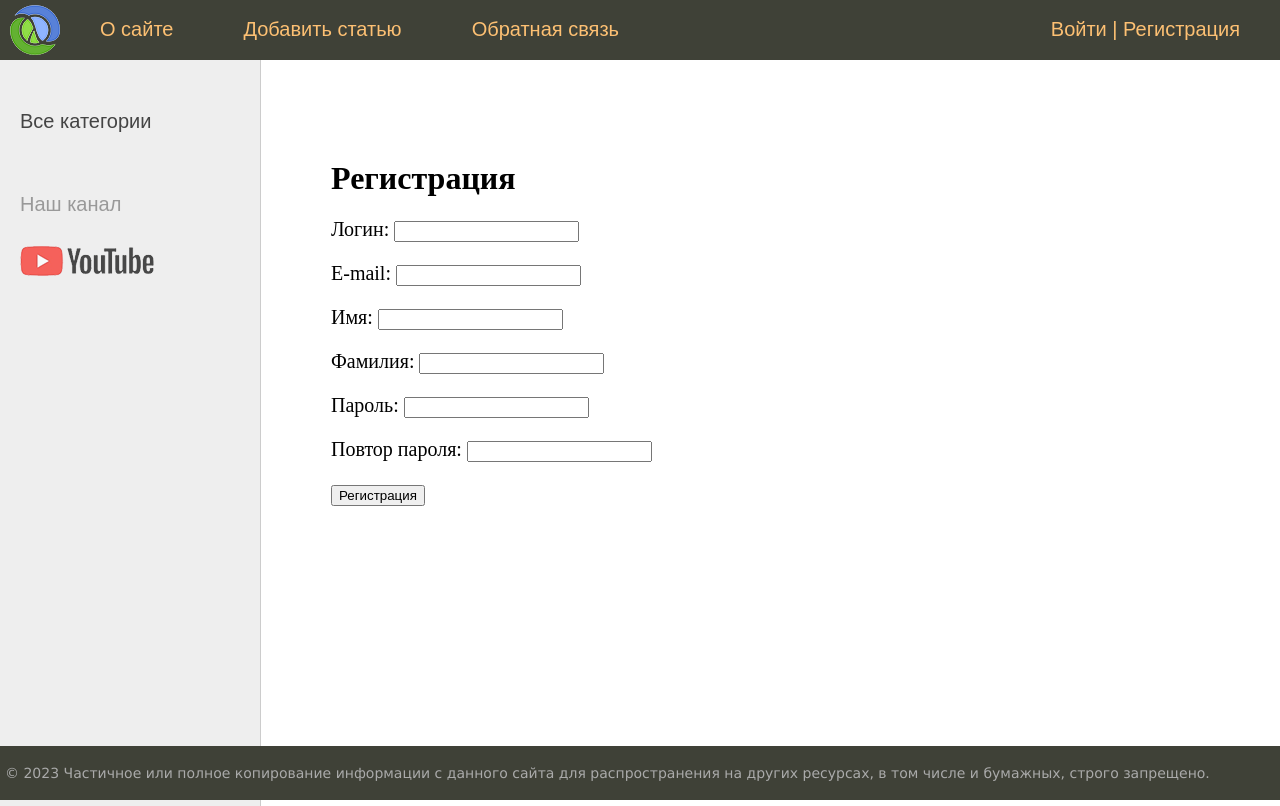
After one commit to Ivan-Sch/lessonDjango, a Django app: page /users/register/ in a window 1280 px wide. The commit adds this page. Run offline with Django 4.2, Linux system fonts and the light colour scheme; data that the repository does not hold is empty.

Commit message:
Добавил функционал 'регистрации пользователя'
1) users -> forms
/// Добавлена форма связанная с моделью для регистрации.
/// ТАм прописана доп валидация, которая начинает работать при проверке коректности переданной формы.
2) users -> views
Создана ф-я для регистарции, где после is_valid происходид хеширование пароля user.set_password()
3) Добавлены доп шаблоны для регистрации register.html и после регистрации register_done.html

```diff
--- a/sitewomen/templates/base.html
+++ b/sitewomen/templates/base.html
@@ -30,7 +30,7 @@
 </form>
 </li>
 {% else %}
-	<li class="last"><a href="{% url 'users:login' %}">Войти</a> | <a href="#">Регистрация</a></li>
+	<li class="last"><a href="{% url 'users:login' %}">Войти</a> | <a href="{% url 'users:register' %}">Регистрация</a></li>
 {% endif %}
                             </ul>
                             <div class="clear"></div>
--- a/sitewomen/users/forms.py
+++ b/sitewomen/users/forms.py
@@ -1,6 +1,7 @@
 from django import forms
 from django.contrib.auth import get_user_model
 from django.contrib.auth.forms import AuthenticationForm
+from django.contrib.auth.models import User
 
 
 class LoginUserForm(AuthenticationForm):
@@ -13,3 +14,32 @@ class LoginUserForm(AuthenticationForm):
         #Это рекомендуемая практика на случай изменения модели. Тогда в программе ничего дополнительно
         # менять не придется.
         fields = ['username', 'password'] #отображать в форме поля username и password
+
+
+class RegisterUserForm(forms.ModelForm):
+    username = forms.CharField(label="Логин")
+    password = forms.CharField(label="Пароль", widget=forms.PasswordInput)
+    password2 = forms.CharField(label="Повтор пароля", widget=forms.PasswordInput)
+
+    class Meta:
+        model = get_user_model()
+        fields = ['username', 'email', 'first_name', 'last_name', 'password', 'password2']
+        labels = {
+            'email': 'E-mail',
+            'first_name': 'Имя',
+            'last_name': 'Фамилия',
+        }
+    # ДОП вылидация. ПРОИСХОДИТ ПРИ ПРОВВЕРКИ is_valid() в функ-ии представления,
+    # автоматически вызываются при проверке корректности переданных данных
+    def clean_password2(self): #проверка равенства двух паролей
+        cd = self.cleaned_data
+        if cd['password'] != cd['password2']:
+            raise forms.ValidationError("Пароли не совпадают!")
+        return cd['password2']
+
+
+    def clean_email(self): #проверка уникальности email в БД
+        email = self.cleaned_data['email']
+        if User.objects.filter(email=email).exists():
+            raise forms.ValidationError("Такой E-mail уже существует!")
+        return email
--- /dev/null
+++ b/sitewomen/users/templates/users/register.html
@@ -0,0 +1,13 @@
+{% extends 'base.html' %}
+
+{% block content %}
+<h1>Регистрация</h1>
+
+<form method="post">
+    {% csrf_token %}
+<input type="hidden" name="next" value="{{ next }}" />
+    {{ form.as_p }}
+    <p ><button type="submit">Регистрация</button></p>
+</form>
+
+{% endblock %}
--- a/sitewomen/users/urls.py
+++ b/sitewomen/users/urls.py
@@ -6,4 +6,5 @@ urlpatterns = [
     path('login/', views.LoginUser.as_view(), name='login'),
     path('logout/', LogoutView.as_view(next_page='users:login'), name='logout'), #МОЖНО СРАЗУ ПРОПИСАТЬ обравщение к встоенному классу
     # представления- без добавления своего и наследования от LogoutView
+    path('register/', views.register, name='register'),
 ]
--- a/sitewomen/users/views.py
+++ b/sitewomen/users/views.py
@@ -5,7 +5,7 @@ from django.http import HttpResponse, HttpResponseRedirect
 from django.shortcuts import render
 from django.urls import reverse, reverse_lazy
 
-from users.forms import LoginUserForm
+from users.forms import LoginUserForm, RegisterUserForm
 
 
 # def login_user(request):
@@ -38,3 +38,18 @@ class LoginUser(LoginView):
 #     logout(request)
 #     return HttpResponseRedirect(reverse('users:login'))
 # КЛАСС LogoutView мы прописали срауз в URLS
+
+
+
+# Для регистрации пользов-я
+def register(request):
+    if request.method == "POST":
+        form = RegisterUserForm(request.POST)
+        if form.is_valid():
+            user = form.save(commit=False)  # создание объекта без сохранения в БД
+            user.set_password(form.cleaned_data['password']) #ХЕШИРОВАНИЕ ПАРОЛЯ
+            user.save()
+            return render(request, 'users/register_done.html')
+    else:
+        form = RegisterUserForm()
+    return render(request, 'users/register.html', {'form': form})
```
Also changed, not shown: sitewomen/users/templates/users/register_done.html (added, +8 -0 lines).
